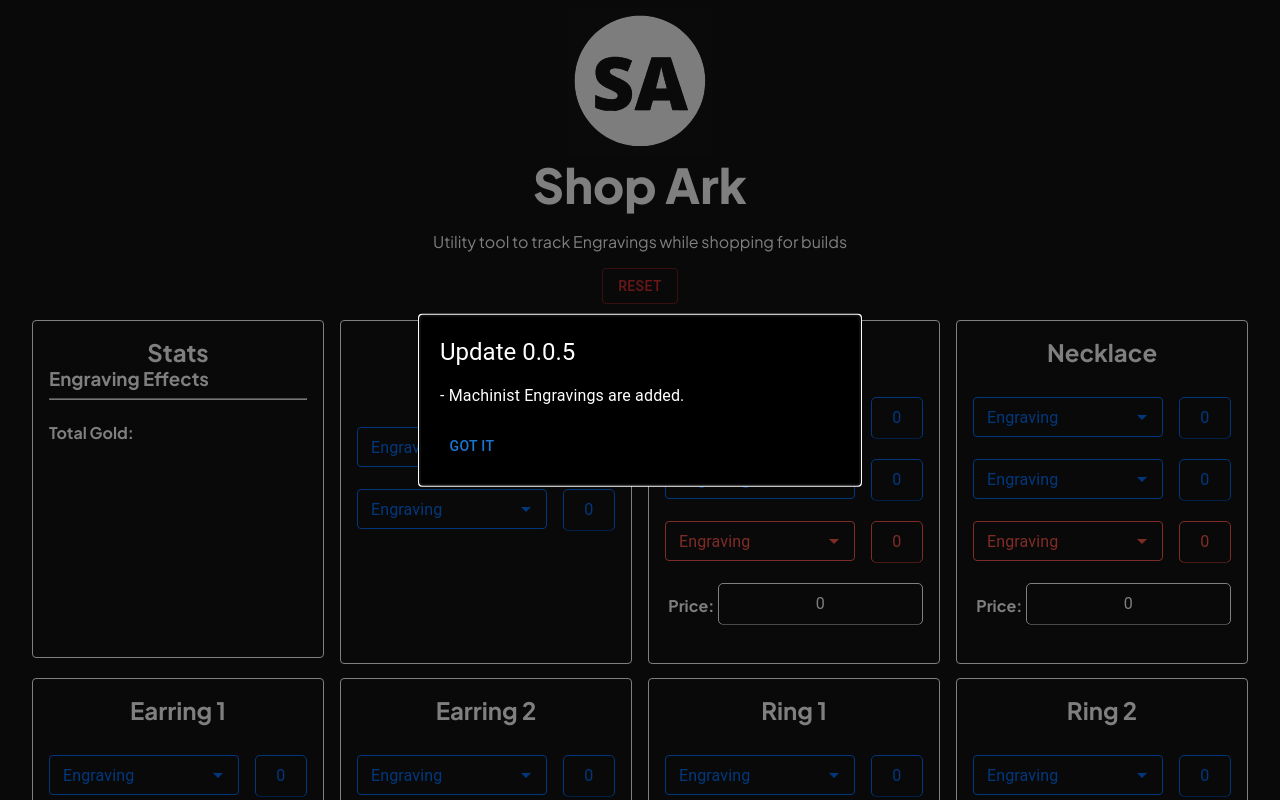
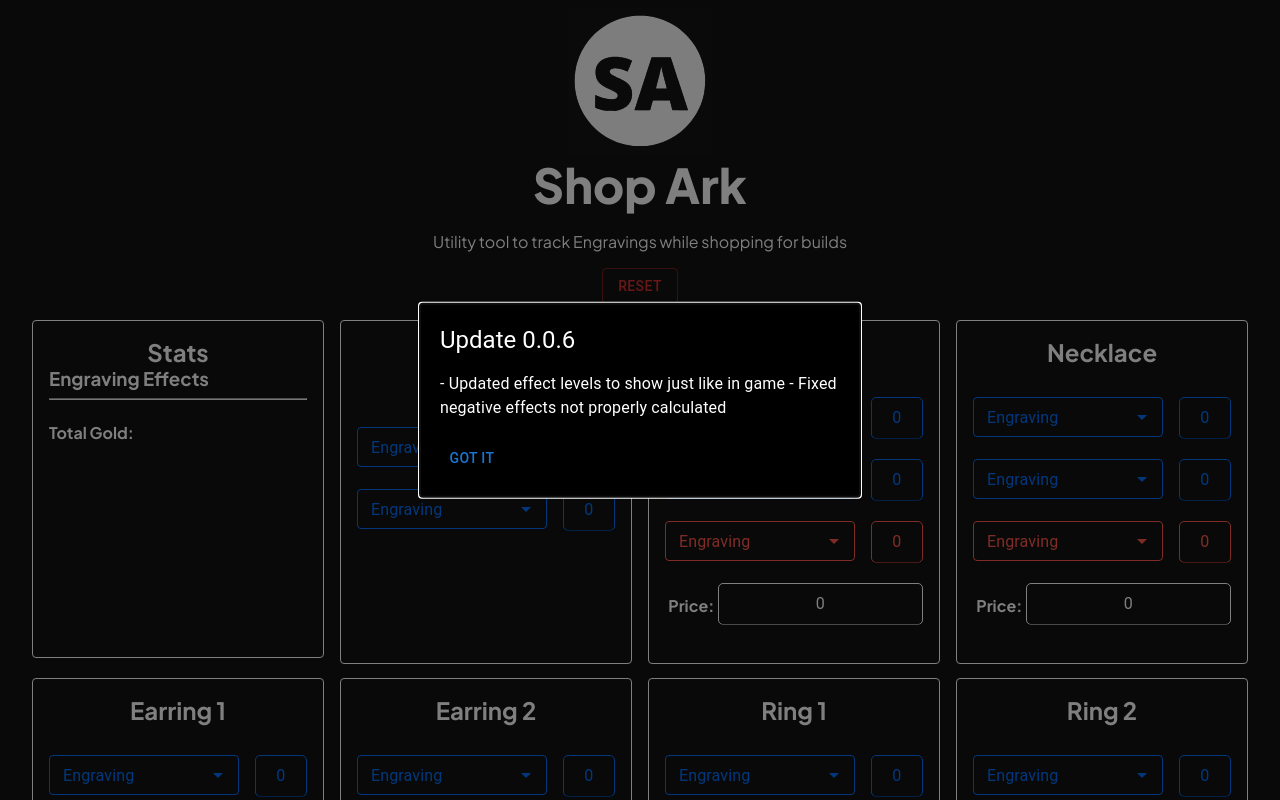
Before and after one commit to code-4-bread/shop-ark, a React (Create React App) app: page / in a window 1280 px wide. Shown: the top 800 px of the page. Built offline with nearby package versions, Linux system fonts and the light colour scheme.

Commit message:
🔖 0.0.6

```diff
--- a/src/components/Body.jsx
+++ b/src/components/Body.jsx
@@ -97,10 +97,11 @@ const Body = () => {
       >
         <StyledBox>
           <Typography id='modal-modal-title' variant='h5' component='h2'>
-            Update 0.0.5
+            Update 0.0.6
           </Typography>
           <Typography id='modal-modal-description' sx={{ mt: 2 }}>
-            - Machinist Engravings are added.
+            - Updated effect levels to show just like in game - Fixed negative
+            effects not properly calculated
           </Typography>
           <Button style={{ marginTop: '20px' }} onClick={handleCloseModal}>
             Got it
```
